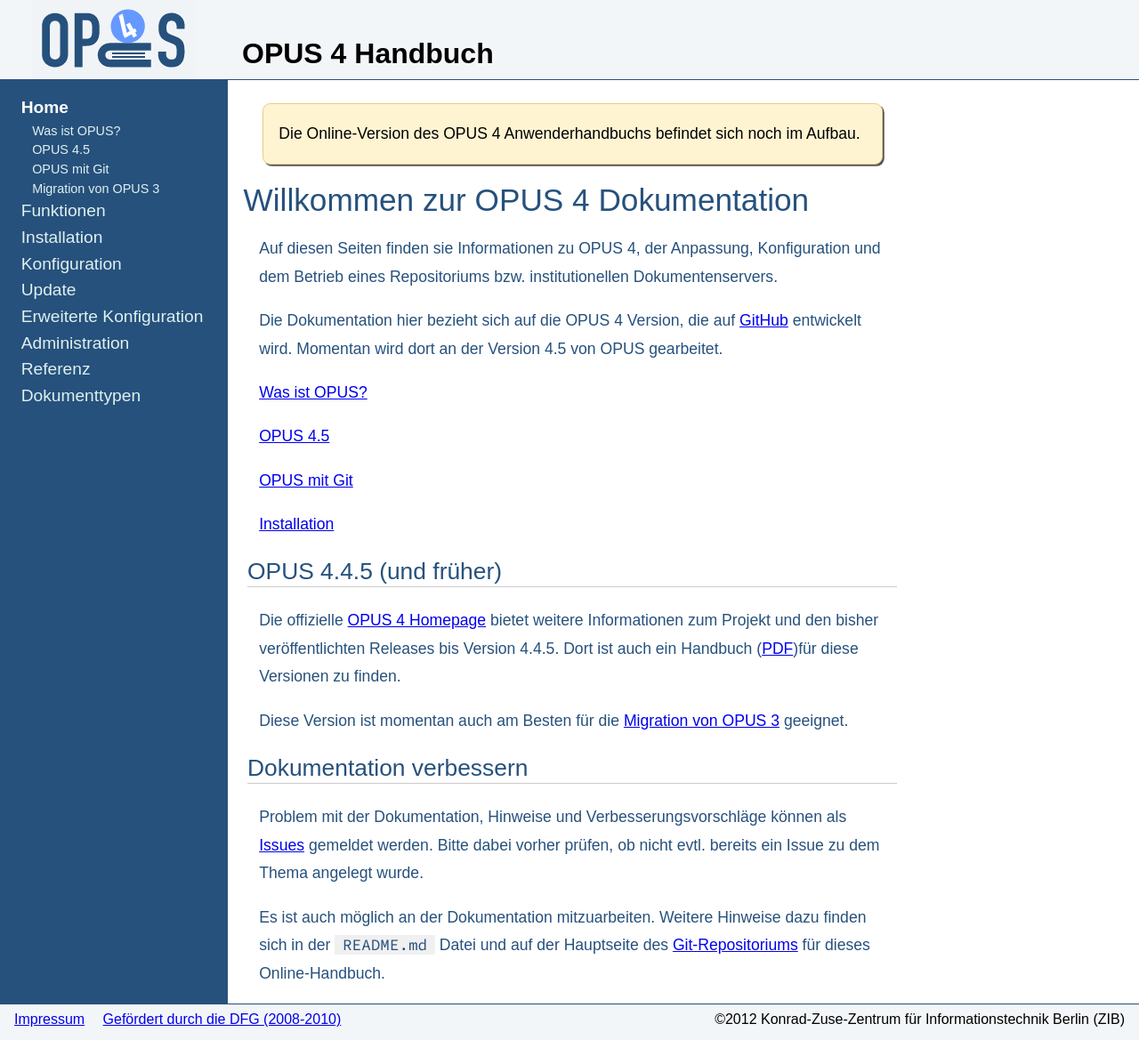
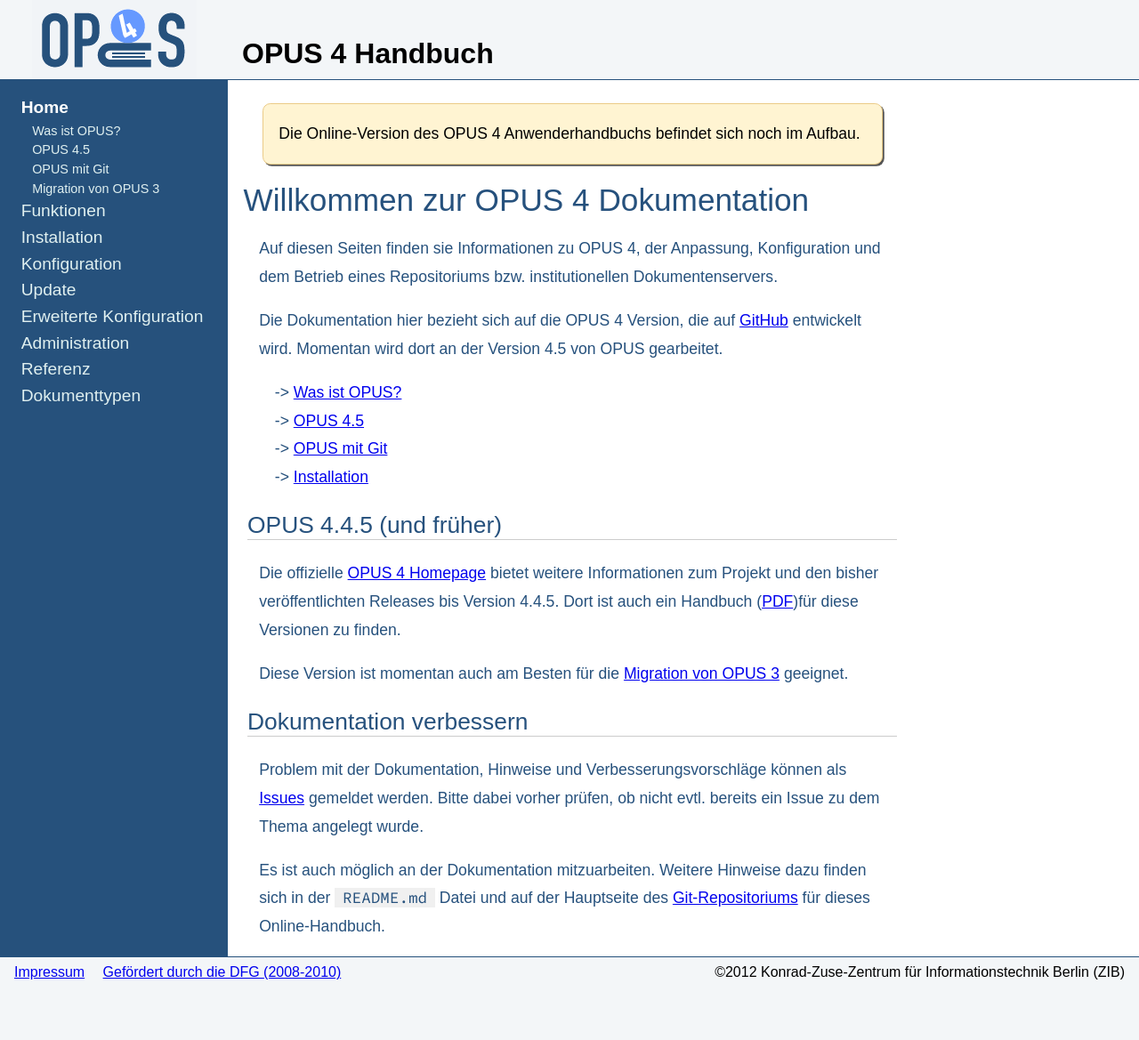
Before and after one commit to OPUS4/userdoc, a Jekyll site: the page built from index.md, in a window 1280 px wide. Shown: the whole page at 89% size. Built offline with Jekyll 4.4.1, drawn with Linux system fonts in a browser that asks for light colours; after the commit the page ends 1116 px from its top, so only the background shows below that.

Commit message:
#35 Navigationslisten mit Pfeil rendern.

```diff
--- a/css/style.css
+++ b/css/style.css
@@ -35,8 +35,6 @@ body {
     display: table;
     min-height: 70%;
     width: 100%;
-    /* margin-top: 0.2em;
-    margin-bottom: 0.2em; */
 }
 
 #navigation {
@@ -47,7 +45,6 @@ body {
     min-width: 12em;
     padding: 1em 1em;
     vertical-align: top;
-    /* border-radius: 0.5em; */
 }
 
 #navigation .title {
@@ -137,8 +134,6 @@ body {
     margin-top: 1em;
     margin-bottom: 1em;
     border-collapse: collapse;
-    /* border-left: 1px solid black;
-    border-right: 1px solid black; */
 }
 
 #content table th {
@@ -156,7 +151,6 @@ body {
 
 #content table td {
     padding: 0.5em 1em;
-    /* border-right: 1px solid #F0F0F0; */
 }
 
 #content table tr:nth-child(even) {
@@ -192,7 +186,7 @@ body {
 }
 
 .highlight {
-    margin: 0.5em 1.5em;
+    margin: 0.5em 1em;
     padding: 0.5em 0.5em;
     /* background: #EEEEEE; */
     border-top: 1px dashed gray;
@@ -200,9 +194,10 @@ body {
     line-height: 150%;
 }
 
-.highlight pre {
+pre .highlight {
     margin: 0px;
     padding: 0px;
+    white-space: pre-wrap;
 }
 
 /* Inline code */
@@ -217,7 +212,8 @@ code {
     color: black;
     background-color: white;
     padding: 0em;
-    font-size: 0.95em;
+    font-size: 0.9em;
+    word-wrap: break-word;
 }
 
 p.info {
@@ -269,3 +265,15 @@ p.warning {
     }
 
 }
+
+ul.navlist {
+    padding-left: 1em;
+}
+
+ul.navlist li {
+    list-style: none;
+}
+
+ul.navlist li:before {
+    content: "-> "
+}
--- a/index.md
+++ b/index.md
@@ -16,13 +16,11 @@ bzw. institutionellen Dokumentenservers.
 Die Dokumentation hier bezieht sich auf die OPUS 4 Version, die auf [GitHub][GITHUB] entwickelt wird. Momentan
 wird dort an der Version 4.5 von OPUS gearbeitet.
 
-[Was ist OPUS?](introduction.html)
-
-[OPUS 4.5](opus45.html)
-
-[OPUS mit Git](gitopus.html)
-
-[Installation](installation/index.html)
+* [Was ist OPUS?](introduction.html)
+* [OPUS 4.5](opus45.html)
+* [OPUS mit Git](gitopus.html)
+* [Installation](installation/index.html)
+{: class="navlist" }
 
 ## OPUS 4.4.5 (und früher)
 
```
Also changed, not shown: features/browsing.md (+3 -0 lines), features/collections.md (+4 -2 lines).
